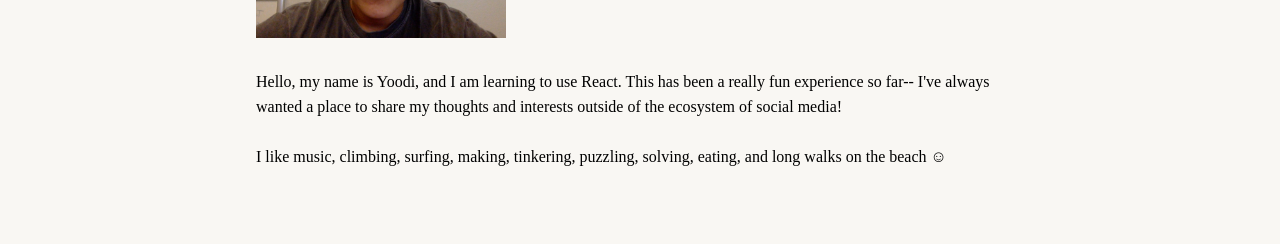
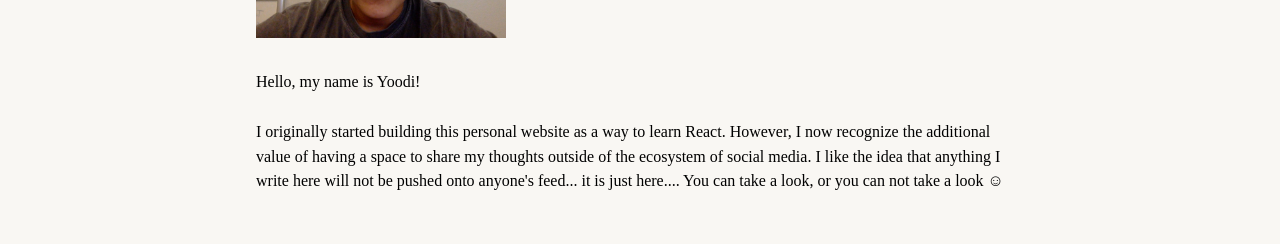
Before and after one commit to ashleyyoodi/website-vite, a React (Vite) app: page /about in a window 1280 px wide. Shown: the part 281-525 px from the top of the page. Built offline with nearby package versions, Linux system fonts and the light colour scheme; no server answers.

Commit message:
update about page

```diff
--- a/src/page/About.tsx
+++ b/src/page/About.tsx
@@ -12,9 +12,12 @@ export default function About() {
                 />
                 <br /><br />
                 <Text>
-                    Hello, my name is Yoodi, and I am learning to use React. This has been a really fun experience so far-- I've always wanted a place to share my thoughts and interests outside of the ecosystem of social media!
+                    Hello, my name is Yoodi!
                     <br /><br />
-                    I like music, climbing, surfing, making, tinkering, puzzling, solving, eating, and long walks on the beach &#9786;
+                    I originally started building this personal website as a way to learn React.
+                    However, I now recognize the additional value of having a space to share my thoughts outside of the ecosystem of social media.
+                    I like the idea that anything I write here will not be pushed onto anyone's feed... it is just here....
+                    You can take a look, or you can not take a look &#9786;
                 </Text>
             </div>
         </div>
```
